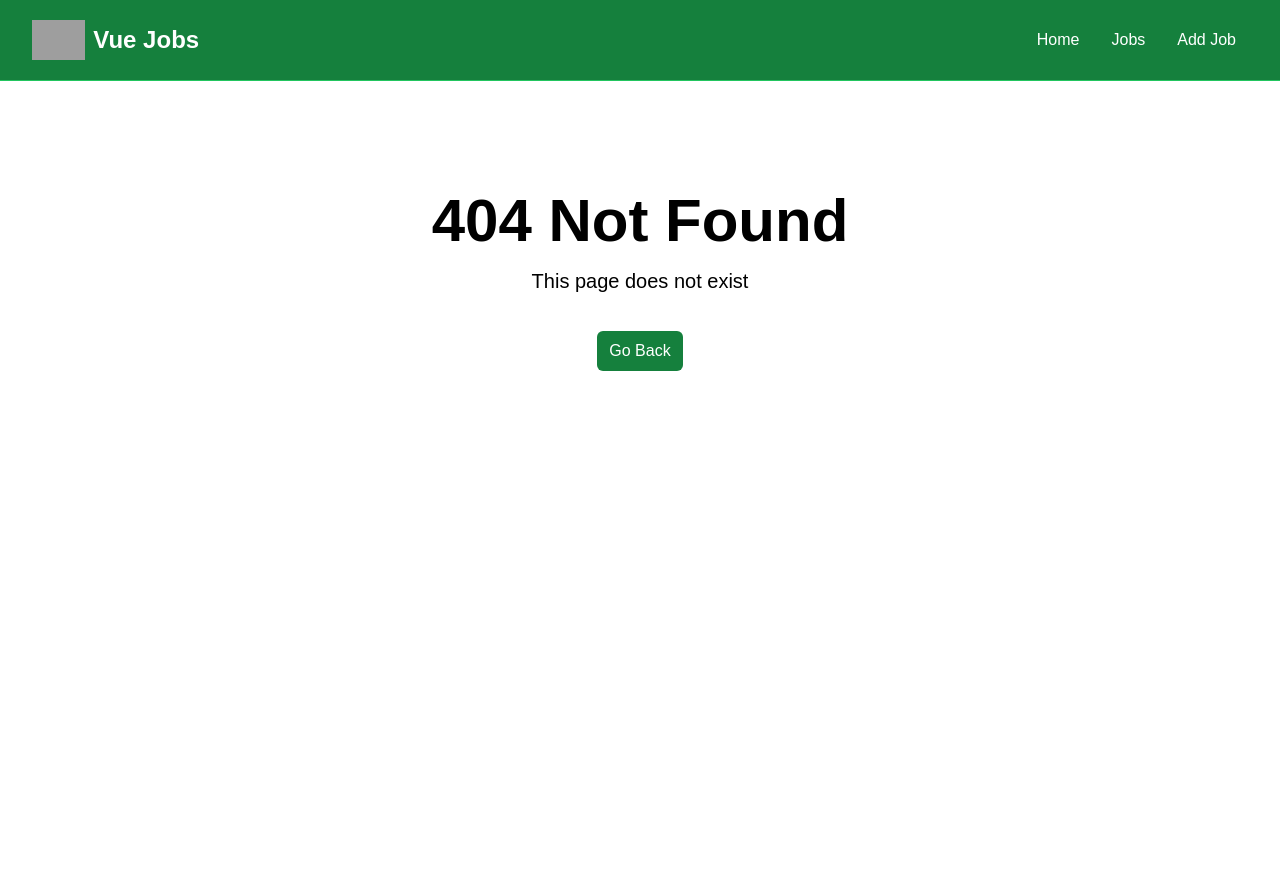
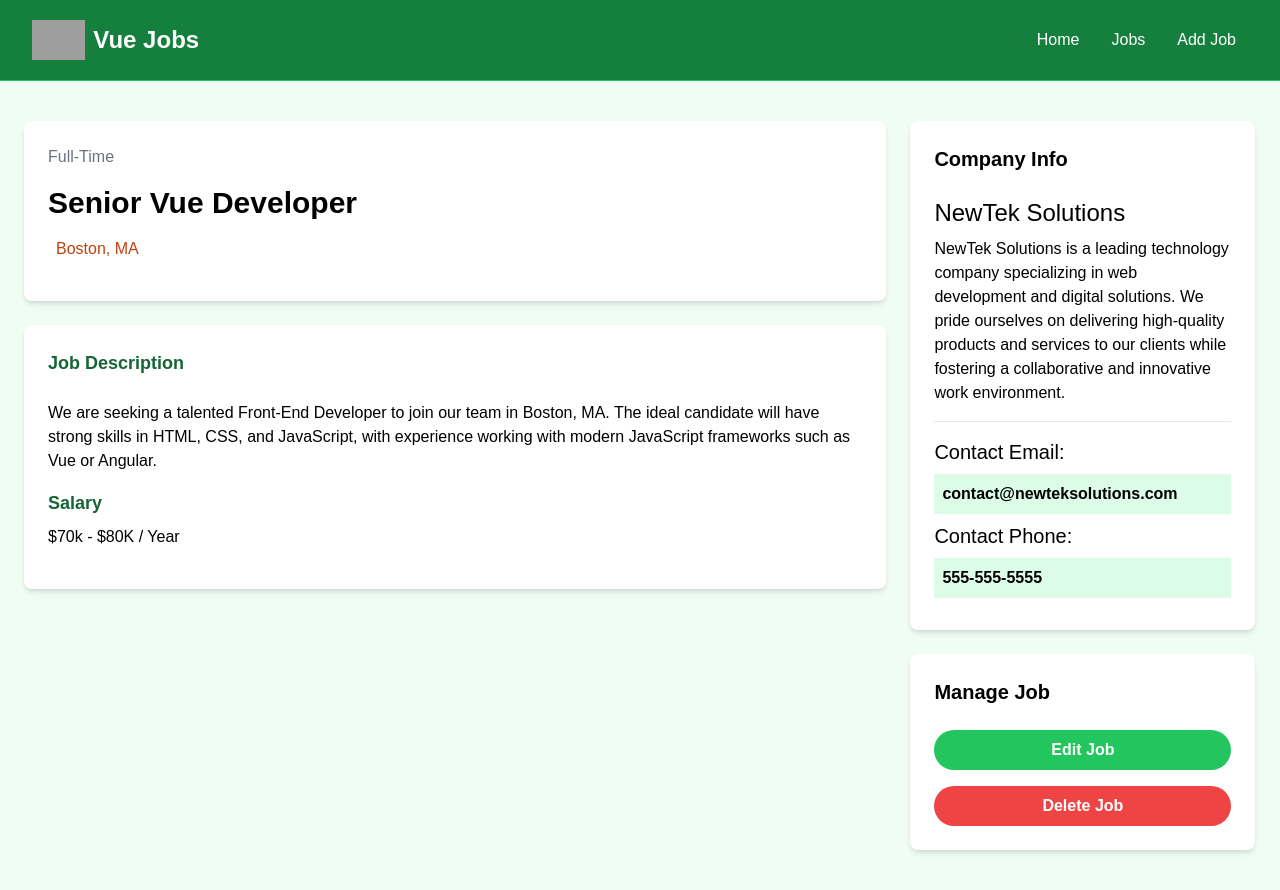
Before and after one commit to bizhan01/vue-jobs-app, a Vue app: page /jobs/1 in a window 1280 px wide. Before the commit this address had no page. Before the commit the page ends 800 px from the top, so only its background shows below. Built offline with nearby package versions, Linux system fonts and the light colour scheme; grey boxes are pictures that could not be loaded; the HTML template or start-up script is replaced by a standard one.

Commit message:
Job Details View Setup

```diff
--- a/src/components/jobListing.vue
+++ b/src/components/jobListing.vue
@@ -48,7 +48,7 @@
                     {{ job.location }}
                 </div>
                 <RouterLink
-                    :to="'/job/' + job.id"
+                    :to="'/jobs/' + job.id"
                     class="h-[36px] bg-green-500 hover:bg-green-600 text-white px-4 py-2 rounded-lg text-center text-sm"
                 >
                     Read More
--- a/src/router/index.js
+++ b/src/router/index.js
@@ -2,6 +2,7 @@
 import HomeView from "@/views/HomeView.vue";
 import JobsView from "@/views/JobsView.vue";
 import NotFoundView from "@/views/NotFoundView.vue";
+import JobView from "@/views/JobView.vue";
 
 const router = createRouter({
   history: createWebHistory(import.meta.env.BASE_URL),
@@ -17,6 +18,11 @@
       component: JobsView,
     },
     {
+      path: "/jobs/:id",
+      name: "Job",
+      component: JobView,
+    },
+    {
       path: "/:catchAll(.*)",
       name: "not-found",
       component: NotFoundView,
--- /dev/null
+++ b/src/views/JobView.vue
@@ -0,0 +1,89 @@
+<script setup>
+
+</script>
+
+<template>
+    <section class="bg-green-50">
+      <div class="container m-auto py-10 px-6">
+        <div class="grid grid-cols-1 md:grid-cols-70/30 w-full gap-6">
+          <main>
+            <div
+              class="bg-white p-6 rounded-lg shadow-md text-center md:text-left"
+            >
+              <div class="text-gray-500 mb-4">Full-Time</div>
+              <h1 class="text-3xl font-bold mb-4">Senior Vue Developer</h1>
+              <div
+                class="text-gray-500 mb-4 flex align-middle justify-center md:justify-start"
+              >
+                <i
+                  class="fa-solid fa-location-dot text-lg text-orange-700 mr-2"
+                ></i>
+                <p class="text-orange-700">Boston, MA</p>
+              </div>
+            </div>
+
+            <div class="bg-white p-6 rounded-lg shadow-md mt-6">
+              <h3 class="text-green-800 text-lg font-bold mb-6">
+                Job Description
+              </h3>
+
+              <p class="mb-4">
+                We are seeking a talented Front-End Developer to join our team
+                in Boston, MA. The ideal candidate will have strong skills in
+                HTML, CSS, and JavaScript, with experience working with modern
+                JavaScript frameworks such as Vue or Angular.
+              </p>
+
+              <h3 class="text-green-800 text-lg font-bold mb-2">Salary</h3>
+
+              <p class="mb-4">$70k - $80K / Year</p>
+            </div>
+          </main>
+
+          <!-- Sidebar -->
+          <aside>
+            <!-- Company Info -->
+            <div class="bg-white p-6 rounded-lg shadow-md">
+              <h3 class="text-xl font-bold mb-6">Company Info</h3>
+
+              <h2 class="text-2xl">NewTek Solutions</h2>
+
+              <p class="my-2">
+                NewTek Solutions is a leading technology company specializing in
+                web development and digital solutions. We pride ourselves on
+                delivering high-quality products and services to our clients
+                while fostering a collaborative and innovative work environment.
+              </p>
+
+              <hr class="my-4" />
+
+              <h3 class="text-xl">Contact Email:</h3>
+
+              <p class="my-2 bg-green-100 p-2 font-bold">
+                contact@newteksolutions.com
+              </p>
+
+              <h3 class="text-xl">Contact Phone:</h3>
+
+              <p class="my-2 bg-green-100 p-2 font-bold">555-555-5555</p>
+            </div>
+
+            <!-- Manage -->
+            <div class="bg-white p-6 rounded-lg shadow-md mt-6">
+              <h3 class="text-xl font-bold mb-6">Manage Job</h3>
+              <a
+                href="add-job.html"
+                class="bg-green-500 hover:bg-green-600 text-white text-center font-bold py-2 px-4 rounded-full w-full focus:outline-none focus:shadow-outline mt-4 block"
+                >Edit Job</a
+              >
+              <button
+                class="bg-red-500 hover:bg-red-600 text-white font-bold py-2 px-4 rounded-full w-full focus:outline-none focus:shadow-outline mt-4 block"
+              >
+                Delete Job
+              </button>
+            </div>
+          </aside>
+        </div>
+      </div>
+    </section>
+</template>
```
